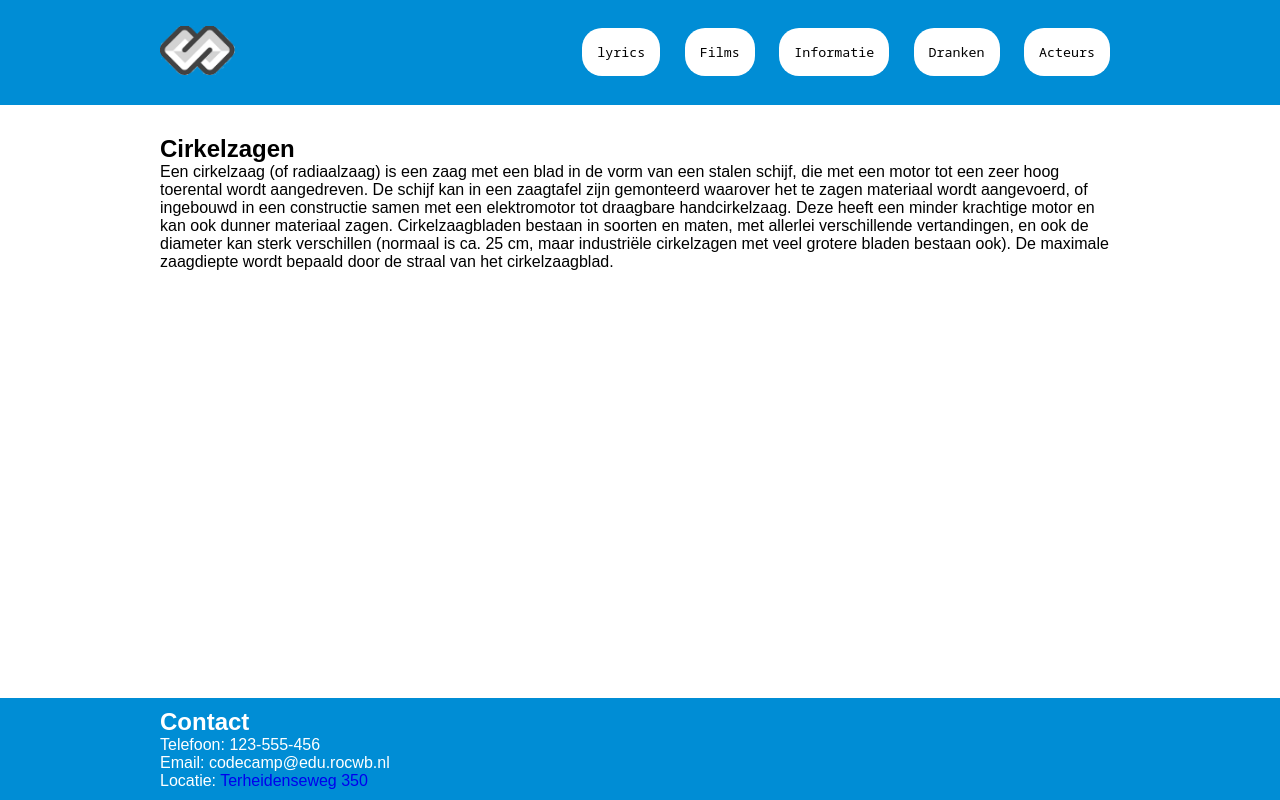
After one commit to AlirizaSari/PRA_C2, a PHP site: page /Pages/Informatie/gereedschappen/cirkelzagen.php in a window 1280 px wide. The commit adds this page. Run offline with PHP 8.4, Linux system fonts and the light colour scheme; data that the repository does not hold is empty; a stand-in replaces the project's code that opens the database connection.

Commit message:
Added cirkelzagen page

```diff
--- /dev/null
+++ b/Pages/Informatie/gereedschappen/cirkelzagen.php
@@ -0,0 +1,32 @@
+<!DOCTYPE html>
+<html lang="en">
+<head>
+    <meta charset="UTF-8">
+    <meta http-equiv="X-UA-Compatible" content="IE=edge">
+    <meta name="viewport" content="width=device-width, initial-scale=1.0">
+    <link rel="stylesheet" href="../../../css/main.css">
+    <link rel="shortcut icon" href="../../../img/logo.ico">
+    <title>Homepagina</title>
+</head>
+<body>
+    <?php include "../../../header.php"?>
+
+    <div class="content padding">
+        <div class="container">
+
+            <h2>Cirkelzagen</h2>
+            <p>
+            Een cirkelzaag (of radiaalzaag) is een zaag met een blad in de vorm van een stalen schijf, die met een motor tot een zeer hoog toerental wordt aangedreven. De schijf kan in een zaagtafel zijn gemonteerd waarover het te zagen materiaal wordt aangevoerd, of ingebouwd in een constructie samen met een elektromotor tot draagbare handcirkelzaag. Deze heeft een minder krachtige motor en kan ook dunner materiaal zagen.
+
+Cirkelzaagbladen bestaan in soorten en maten, met allerlei verschillende vertandingen, en ook de diameter kan sterk verschillen (normaal is ca. 25 cm, maar industriële cirkelzagen met veel grotere bladen bestaan ook). De maximale zaagdiepte wordt bepaald door de straal van het cirkelzaagblad.
+            </p>
+
+
+        </div>
+    </div>
+
+
+
+    <?php include "../../../footer.php"?>
+</body>
+</html>
--- a/header.php
+++ b/header.php
@@ -30,6 +30,7 @@
                     <div class="dropdown-content">
                         <a href="<?php echo $base_url;?>/Pages/Informatie/boeken.php">Boeken</a>
                         <a href="<?php echo $base_url;?>/Pages/Informatie/rogerMoore.php">Roger Moore</a>
+                        <a href="<?php echo $base_url;?>/Pages/Informatie/gereedschap.php">Gereedschappen</a>
                         <a href="#">Informatie 2</a>
                         <a href="#">Informatie 3</a>
                     </div>
```
Also changed, not shown: Pages/Informatie/gereedschap.php (+7 -1 lines).
